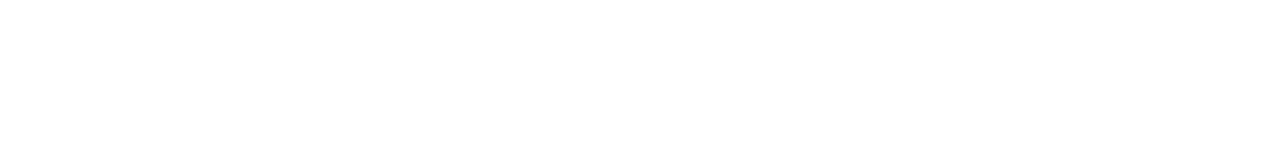
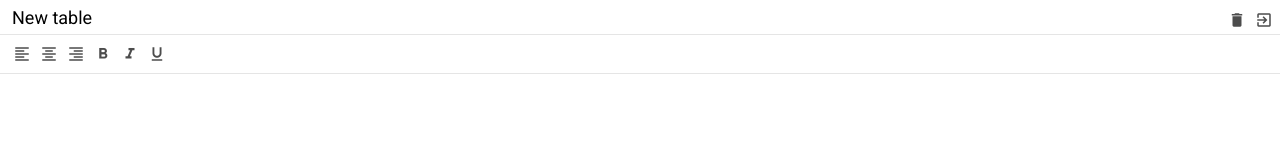
Before and after one commit to lloydbanks/js-excel, a website built with webpack: page src/index.html in a window 1280 px wide. Built offline with nearby package versions, Linux system fonts and the light colour scheme.

Commit message:
add header & toolbar styles

```diff
--- a/src/index.html
+++ b/src/index.html
@@ -10,8 +10,37 @@
 
     <div id="app" class="container">
         <div class="excel">
-            <div class="excel__header"></div>
-            <div class="excel__toolbar"></div>
+            <div class="excel__header">
+                <input type="text" class="input" value="New table">
+                <div>
+                    <div class="button">
+                        <i class="material-icons">delete</i>
+                    </div>
+                    <div class="button">
+                        <i class="material-icons">exit_to_app</i>
+                    </div>
+                </div>
+            </div>
+            <div class="excel__toolbar">
+                <div class="button">
+                    <i class="material-icons">format_align_left</i>
+                </div>
+                <div class="button">
+                    <i class="material-icons">format_align_center</i>
+                </div>
+                <div class="button">
+                    <i class="material-icons">format_align_right</i>
+                </div>
+                <div class="button">
+                    <i class="material-icons">format_bold</i>
+                </div>
+                <div class="button">
+                    <i class="material-icons">format_italic</i>
+                </div>
+                <div class="button">
+                    <i class="material-icons">format_underlined</i>
+                </div>
+            </div>
             <div class="excel__formula"></div>
             <div class="excel__table"></div>
         </div>
--- a/src/scss/_variables.scss
+++ b/src/scss/_variables.scss
@@ -1,3 +1,6 @@
 // colors
 $blue: #2196f3;
 $grey: #e5e5e5;
+
+$header-height: 34px;
+$toolbar-height: 40px;
--- a/src/scss/header.scss
+++ b/src/scss/header.scss
@@ -1,4 +1,35 @@
 @import 'variables';
 @import 'mixins';
 
-.excel__header {}
+.excel__header {
+  position: absolute;
+  top: 0;
+  right: 0;
+  left: 0;
+  height: $header-height;
+  padding: 8px 4px 0;
+  display: flex;
+  justify-content: space-between;
+
+  .input {
+    padding: 2px 7px;
+    border: 1px solid transparent;
+    border-radius: 2px;
+    height: 20px;
+    font-size: 18px;
+    line-height: 22px;
+    outline: none;
+
+    &:hover {
+      border: 1px solid $grey;
+    }
+
+    &:focus {
+      border: 2px solid $blue;
+    }
+  }
+
+  .button {
+    @include button(green)
+  }
+}
--- a/src/scss/toolbar.scss
+++ b/src/scss/toolbar.scss
@@ -1,2 +1,17 @@
 @import 'variables';
 @import 'mixins';
+
+.excel__toolbar {
+  height: $toolbar-height;
+  position: absolute;
+  left: 0;
+  right: 0;
+  top: $header-height;
+  border-top: 1px solid $grey;
+  border-bottom: 1px solid $grey;
+  padding: 7px 10px;
+
+  .button {
+    @include button(green);
+  }
+}
```
